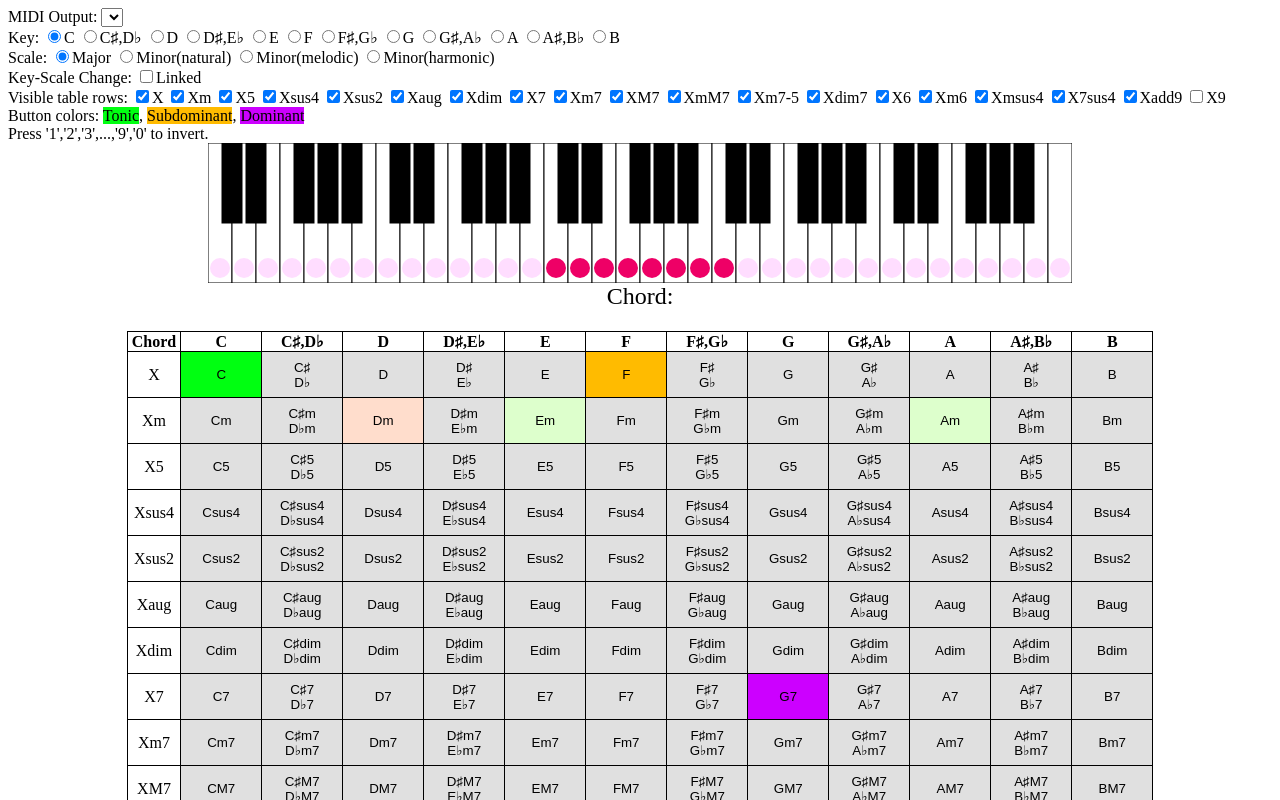
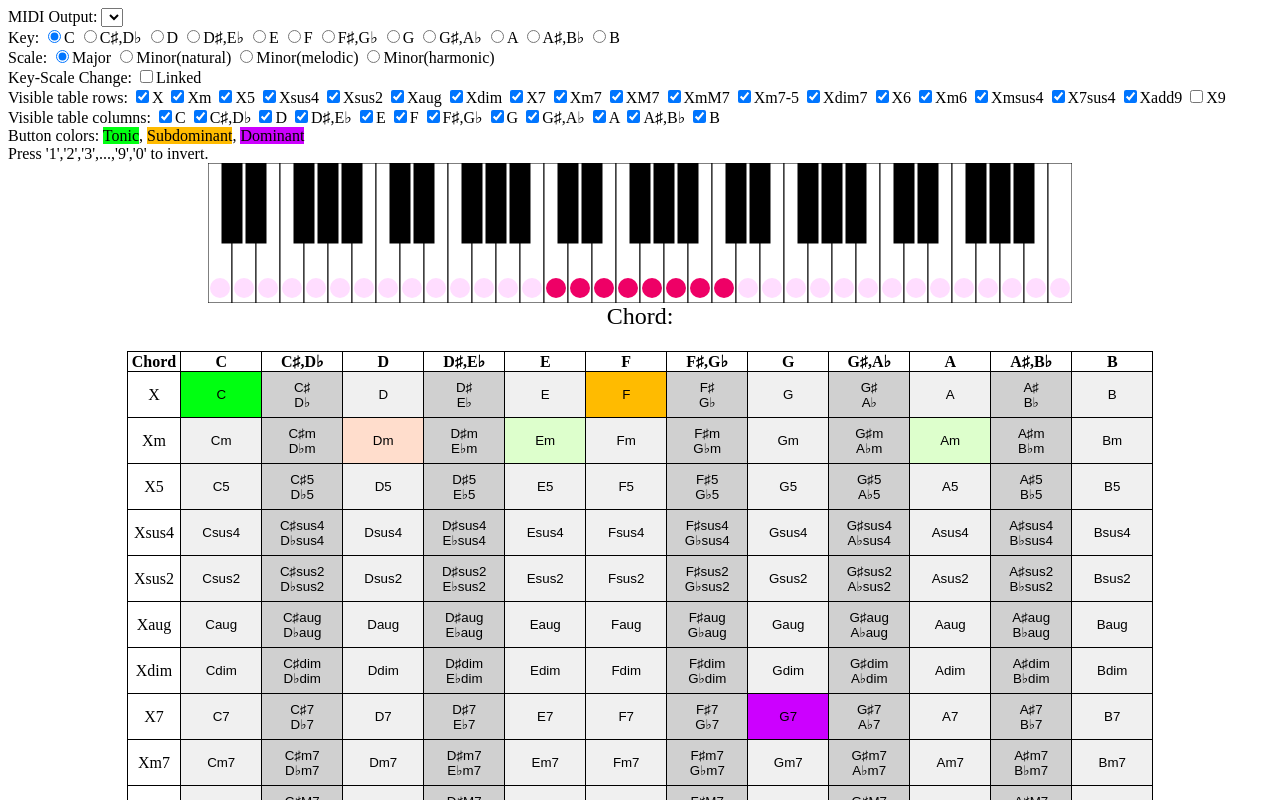
Before and after one commit to riuxe/music-web, a plain HTML site: page index.html in a window 1280 px wide. Both pictures are taken after a click on the checkbox "X9". Shown: the top 800 px of the page. Drawn offline with nearby package versions, Linux system fonts and the light colour scheme.

Commit message:
Add buttons to show/hide table columns.

```diff
--- a/index.html
+++ b/index.html
@@ -63,6 +63,7 @@
     </div>
 
     <div id="chord_select_div">Visible table rows: </div>
+    <div id="tone_select_div">Visible table columns: </div>
 
     <div>Button colors: <span id="legend-tonic">Tonic</span>, <span id="legend-sub-dominant">Subdominant</span>, <span id="legend-dominant">Dominant</span></div>
     <div>Press '1','2','3',...,'9','0' to invert.</div>
--- a/js/chord.js
+++ b/js/chord.js
@@ -111,7 +111,7 @@ function chord_tone_name(root7, half, chd) {
 
 function chord_name(root7, half, chd, inversion) {
   let suffix = chord_suffix(chd);
-  let name = tone_name12(root7, half);
+  let name = tone_name7(root7, half);
   let array = chord_tone_name(root7, half, chd);
   let r = inversion % array.length;
 
--- a/js/console.js
+++ b/js/console.js
@@ -83,8 +83,10 @@ function key_scale_change(key12, scale) {
 
   for (let chd = 0; chd < chord_info.length; chd++) {
     for (let t12 = 0; t12 < tone_info12.length; t12++) {
-      if (state.button_all[t12][chd] != null)
-	state.button_all[t12][chd].css('background-color', '#e0e0e0');
+      if (state.button_all[t12][chd] != null) {
+	let color = (tone_info12[t12].length > 1? '#d0d0d0' : '#f0f0f0');
+	state.button_all[t12][chd].css('background-color', color);
+      }
     }
   }
 
@@ -194,22 +196,14 @@ function button_change(inversion) {
 
 function table_create() {
   let table = $('#chord_table');
-  let tr = $('<tr>').appendTo(table);
+  let tr = $('<tr>', {
+    id: 'chord_header'
+  }).appendTo(table);
 
   $('<th>Chord</th>').appendTo(tr);
 
   for (let t12 = 0; t12 < tone_info12.length; t12++) {
-    let info = tone_info12[t12];
-    let name;
-    if (info.length == 2) {
-      let name0 = tone_name12(info[0], +1);
-      let name1 = tone_name12(info[1], -1);
-      name = name0 + ',' + name1;
-    }
-    else {
-      name = tone_name12(info[0], 0);
-    }
-
+    let name = tone_name12(t12);
     $('<th>' + name + '</th>').appendTo(tr);
   }
 
@@ -232,14 +226,48 @@ function table_create() {
   }
 }
 
+function table_row_change(row, elm) {
+  for (let t12 = 0; t12 < tone_info12.length; t12++) {
+    let column = row.find(elm).eq(1 + t12);
+    if (!$('#tone_select_' + t12).prop('checked')) {
+      column.hide();
+    }
+  }
+}
+
 function table_change() {
+  /*
+   * Show all cells.
+   */
+  let header = $('#chord_header');
+  for (let t12 = 0; t12 < tone_info12.length; t12++) {
+    header.find("th").eq(1 + t12).show();
+  }
+
   for (let chd = 0; chd < chord_info.length; chd++) {
-    if ($('#chord_select_' + chd).prop('checked')) {
-      $('#chord_row_' + chd).css('display', 'table-row');
+    let row = $('#chord_row_' + chd);
+    row.show();
+
+    for (let t12 = 0; t12 < tone_info12.length; t12++) {
+      row.find("td").eq(1 + t12).show();
     }
-    else {
-      $('#chord_row_' + chd).css('display', 'none');
+  }
+
+  /*
+   * Hide selected rows, columns.
+   */
+  for (let chd = 0; chd < chord_info.length; chd++) {
+    let row = $('#chord_row_' + chd);
+    if (!$('#chord_select_' + chd).prop('checked')) {
+      row.hide();
     }
+  }
+
+  table_row_change(header, "th");
+
+  for (let chd = 0; chd < chord_info.length; chd++) {
+    let row = $('#chord_row_' + chd);
+    table_row_change(row, "td");
   }
 }
 
@@ -299,7 +327,7 @@ $(document).ready(function () {
     function (s) { key_scale_change(state.key, s) }
   );
 
-  let div = $('#chord_select_div');
+  let chord_div = $('#chord_select_div');
   for (let chd = 0; chd < chord_info.length; chd++) {
     let id = "chord_select_" + chd;
     let box = $('<input>', {
@@ -308,12 +336,30 @@ $(document).ready(function () {
       name: chord_suffix(chd),
       checked: "checked",
       change: function () { table_change() },
-    }).appendTo(div);
+    }).appendTo(chord_div);
 
     let label = $('<label>', {
       text: 'X' + chord_suffix(chd) + ' ',
       for: id,
-    }).appendTo(div);
+    }).appendTo(chord_div);
+  }
+
+  let tone_div = $('#tone_select_div');
+  for (let t12 = 0; t12 < tone_info12.length; t12++) {
+    let name = tone_name12(t12);
+    let id = "tone_select_" + t12;
+    let box = $('<input>', {
+      type: "checkbox",
+      id: id,
+      name: name,
+      checked: "checked",
+      change: function () { table_change() },
+    }).appendTo(tone_div);
+
+    let label = $('<label>', {
+      text: name + ' ',
+      for: id,
+    }).appendTo(tone_div);
   }
 
   table_create();
--- a/js/tone.js
+++ b/js/tone.js
@@ -34,16 +34,12 @@ function tone_7to12(note7, half) {
   return tone_info7[note7][1] + half;
 }
 
-function tone_name7(tone7) {
-  return tone_info7[tone7][0];
-}
-
 function tone_midi(tone12, octave) {
   return tone12_c3 + (octave - 3) * 12 + tone12;
 }
 
-function tone_name12(tone7, half) {
-  let name = tone_name7(tone7);
+function tone_name7(tone7, half = 0) {
+  let name = tone_info7[tone7][0];
   let h;
 
   if (half > 0) {
@@ -57,6 +53,23 @@ function tone_name12(tone7, half) {
   }
 
   return name + h;
+}
+
+function tone_name12(tone12, sign = null) {
+  let info = tone_info12[tone12];
+  if (info.length == 1)
+    return tone_name7(info[0]);
+  else {
+    let name0 = tone_name7(info[0], +1);
+    let name1 = tone_name7(info[1], -1);
+
+    if (sign == +1)
+      return name0;
+    else if (sign == -1)
+      return name1;
+    else
+      return name0 + ',' + name1;
+  }
 }
 
 const scale_info = [
@@ -88,33 +101,22 @@ function key_button_create(selector, id_prefix, id_label_prefix, change_fn) {
 
   let button_array = [];
 
-  for (let i = 0; i < tone_info12.length; i++) {
-    let id = id_prefix + i;
-    let label_id = id_label_prefix + i;
+  for (let t12 = 0; t12 < tone_info12.length; t12++) {
+    let id = id_prefix + t12;
+    let label_id = id_label_prefix + t12;
 
     let button = $('<input>', {
       type: 'radio',
       id: id,
       name: 'key',
       change: function () {
-	change_fn(i);
+	change_fn(t12);
       }
     }).appendTo(div);
 
     button_array.push(button);
 
-    let info = tone_info12[i];
-    let name;
-
-    if (info.length == 1) {
-      name = tone_name12(info[0], 0);
-    }
-    else {
-      let name0 = tone_name12(info[0], +1);
-      let name1 = tone_name12(info[1], -1);
-
-      name = name0 + ',' + name1
-    }
+    let name = tone_name12(t12);
 
     let label = $('<label>', {
       id: label_id,
```
